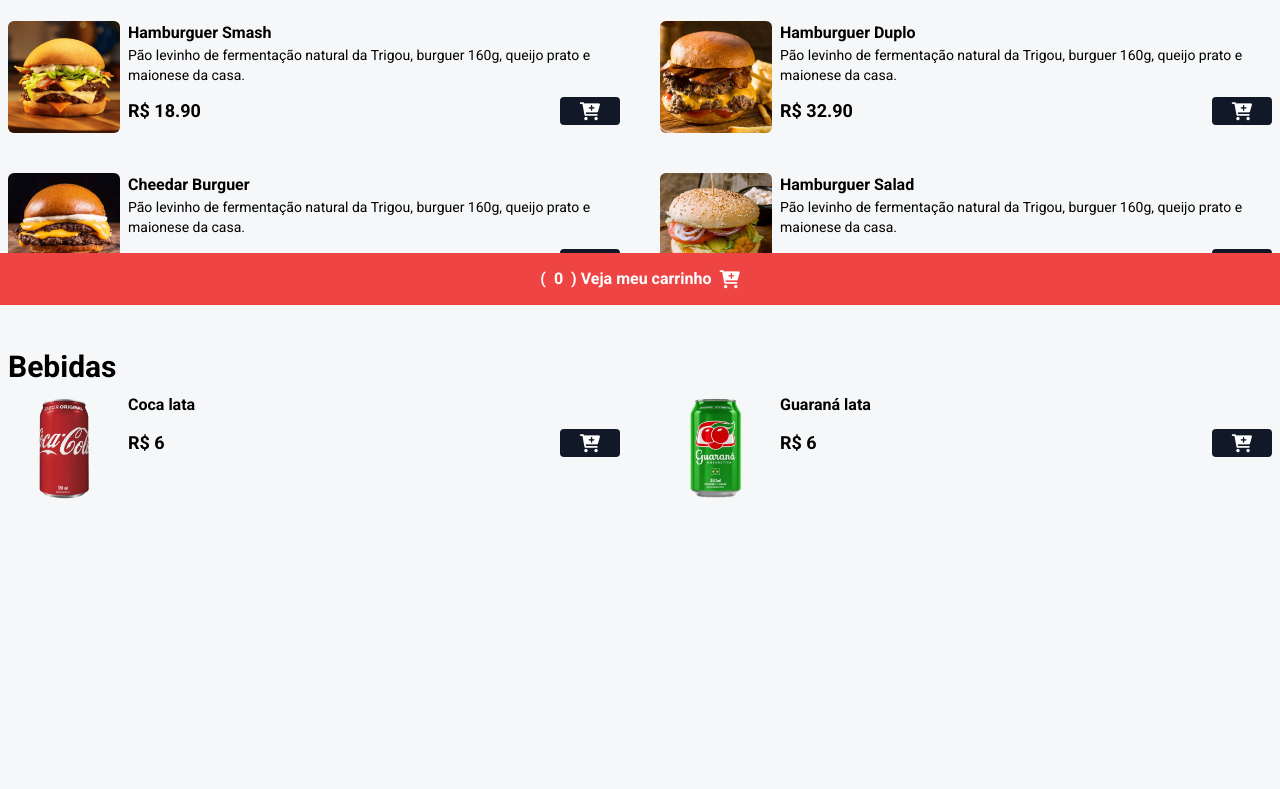
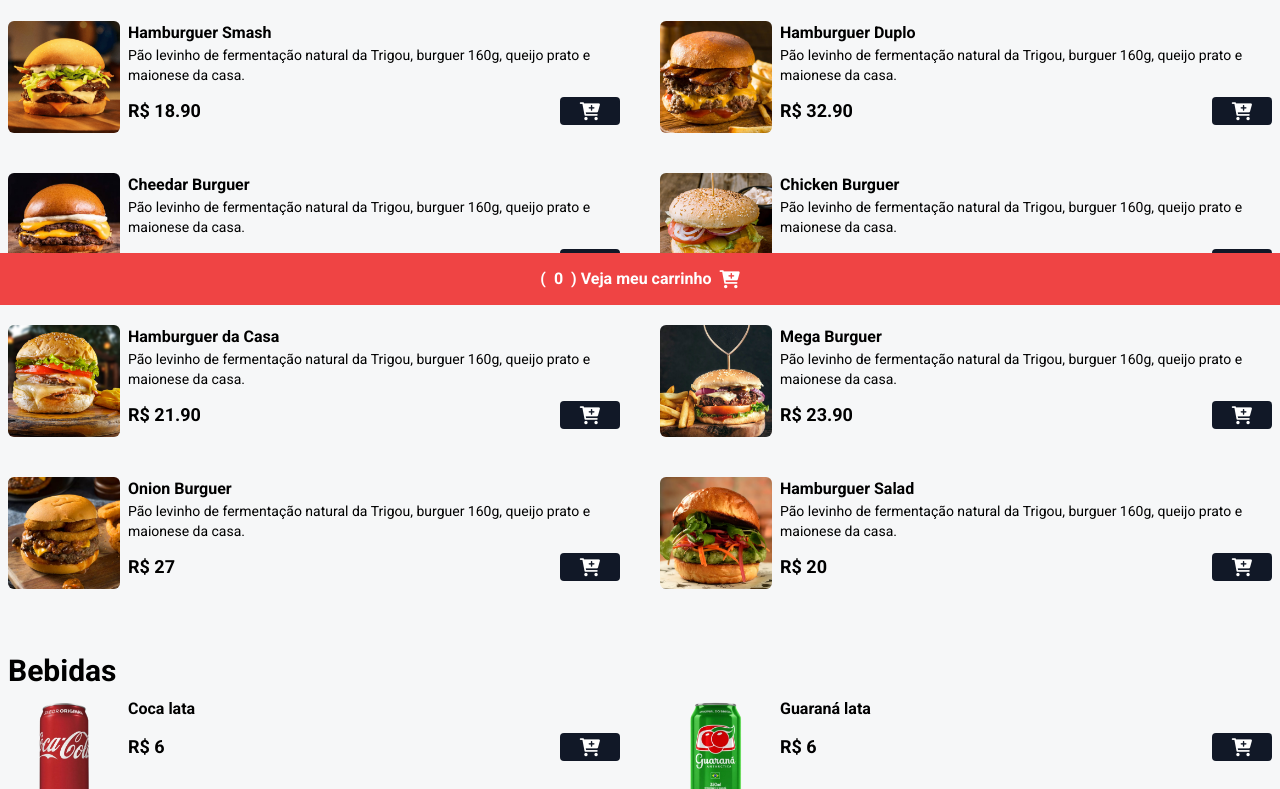
Before and after one commit to carlosEduardo-hub/Projeto-DevBurguer, a website: page index.html in a window 1280 px wide. Shown: the part 495-1284 px from the top of the page. Before the commit the page ends 1064 px from the top, so only its background shows below. Drawn offline with nearby package versions, Linux system fonts and the light colour scheme.

Commit message:
feat:add new burguers

```diff
--- a/index.html
+++ b/index.html
@@ -131,7 +131,91 @@
 
             <!-- PRODUTO ITEM -->
             <div class="flex gap-2">
-                <img src="./assets/hamb-4.png" alt="Hamburguer Salad"
+                <img src="./assets/hamb-4.png" alt="Chicken Burguer"
+                    class="w-28 h-28 rounded-md hover:scale-110 hover:-rotate-2 duration-300">
+
+                <div>
+                    <p class="font-bold">Chicken Burguer</p>
+                    <p class="text-sm">Pão levinho de fermentação natural da Trigou, burguer 160g, queijo prato e
+                        maionese da casa.</p>
+
+                    <div class="flex items-center gap-2 justify-between mt-3">
+                        <p class="font-bold text-lg">R$ 24.90</p>
+                        <button class="bg-gray-900 px-5 rounded add-to-cart-btn" data-name="Chicken Burguer"
+                            data-price="24.90">
+                            <i class="fa fa-cart-plus text-lg text-white"></i>
+                        </button>
+                    </div>
+                </div>
+            </div>
+            <!-- FIM PRODUTO ITEM -->
+
+            <!-- PRODUTO ITEM -->
+            <div class="flex gap-2">
+                <img src="./assets/hamb-5.png" alt="Hamburguer da Casa"
+                    class="w-28 h-28 rounded-md hover:scale-110 hover:-rotate-2 duration-300">
+
+                <div>
+                    <p class="font-bold">Hamburguer da Casa</p>
+                    <p class="text-sm">Pão levinho de fermentação natural da Trigou, burguer 160g, queijo prato e
+                        maionese da casa.</p>
+
+                    <div class="flex items-center gap-2 justify-between mt-3">
+                        <p class="font-bold text-lg">R$ 21.90</p>
+                        <button class="bg-gray-900 px-5 rounded add-to-cart-btn" data-name="Hamburguer da Casa"
+                            data-price="21.90">
+                            <i class="fa fa-cart-plus text-lg text-white"></i>
+                        </button>
+                    </div>
+                </div>
+            </div>
+            <!-- FIM PRODUTO ITEM -->
+
+            <!-- PRODUTO ITEM -->
+            <div class="flex gap-2">
+                <img src="./assets/hamb-6.png" alt="Mega Burguer"
+                    class="w-28 h-28 rounded-md hover:scale-110 hover:-rotate-2 duration-300">
+
+                <div>
+                    <p class="font-bold">Mega Burguer</p>
+                    <p class="text-sm">Pão levinho de fermentação natural da Trigou, burguer 160g, queijo prato e
+                        maionese da casa.</p>
+
+                    <div class="flex items-center gap-2 justify-between mt-3">
+                        <p class="font-bold text-lg">R$ 23.90</p>
+                        <button class="bg-gray-900 px-5 rounded add-to-cart-btn" data-name="Mega Burguer"
+                            data-price="23.90">
+                            <i class="fa fa-cart-plus text-lg text-white"></i>
+                        </button>
+                    </div>
+                </div>
+            </div>
+            <!-- FIM PRODUTO ITEM -->
+
+            <!-- PRODUTO ITEM -->
+            <div class="flex gap-2">
+                <img src="./assets/hamb-7.png" alt="Onion Burguer"
+                    class="w-28 h-28 rounded-md hover:scale-110 hover:-rotate-2 duration-300">
+
+                <div>
+                    <p class="font-bold">Onion Burguer</p>
+                    <p class="text-sm">Pão levinho de fermentação natural da Trigou, burguer 160g, queijo prato e
+                        maionese da casa.</p>
+
+                    <div class="flex items-center gap-2 justify-between mt-3">
+                        <p class="font-bold text-lg">R$ 27</p>
+                        <button class="bg-gray-900 px-5 rounded add-to-cart-btn" data-name="Onion Burguer"
+                            data-price="27">
+                            <i class="fa fa-cart-plus text-lg text-white"></i>
+                        </button>
+                    </div>
+                </div>
+            </div>
+            <!-- FIM PRODUTO ITEM -->
+
+            <!-- PRODUTO ITEM -->
+            <div class="flex gap-2">
+                <img src="./assets/hamb-8.png" alt="Hamburguer Salad"
                     class="w-28 h-28 rounded-md hover:scale-110 hover:-rotate-2 duration-300">
 
                 <div>
@@ -140,19 +224,16 @@
                         maionese da casa.</p>
 
                     <div class="flex items-center gap-2 justify-between mt-3">
-                        <p class="font-bold text-lg">R$ 30</p>
+                        <p class="font-bold text-lg">R$ 20</p>
                         <button class="bg-gray-900 px-5 rounded add-to-cart-btn" data-name="Hamburguer Salad"
-                            data-price="30">
+                            data-price="20">
                             <i class="fa fa-cart-plus text-lg text-white"></i>
                         </button>
                     </div>
                 </div>
+            </div>
+            <!-- FIM PRODUTO ITEM -->
 
-
-
-            </div>
-
-            <!-- FIM PRODUTO ITEM -->
 
 
         </main>
```
